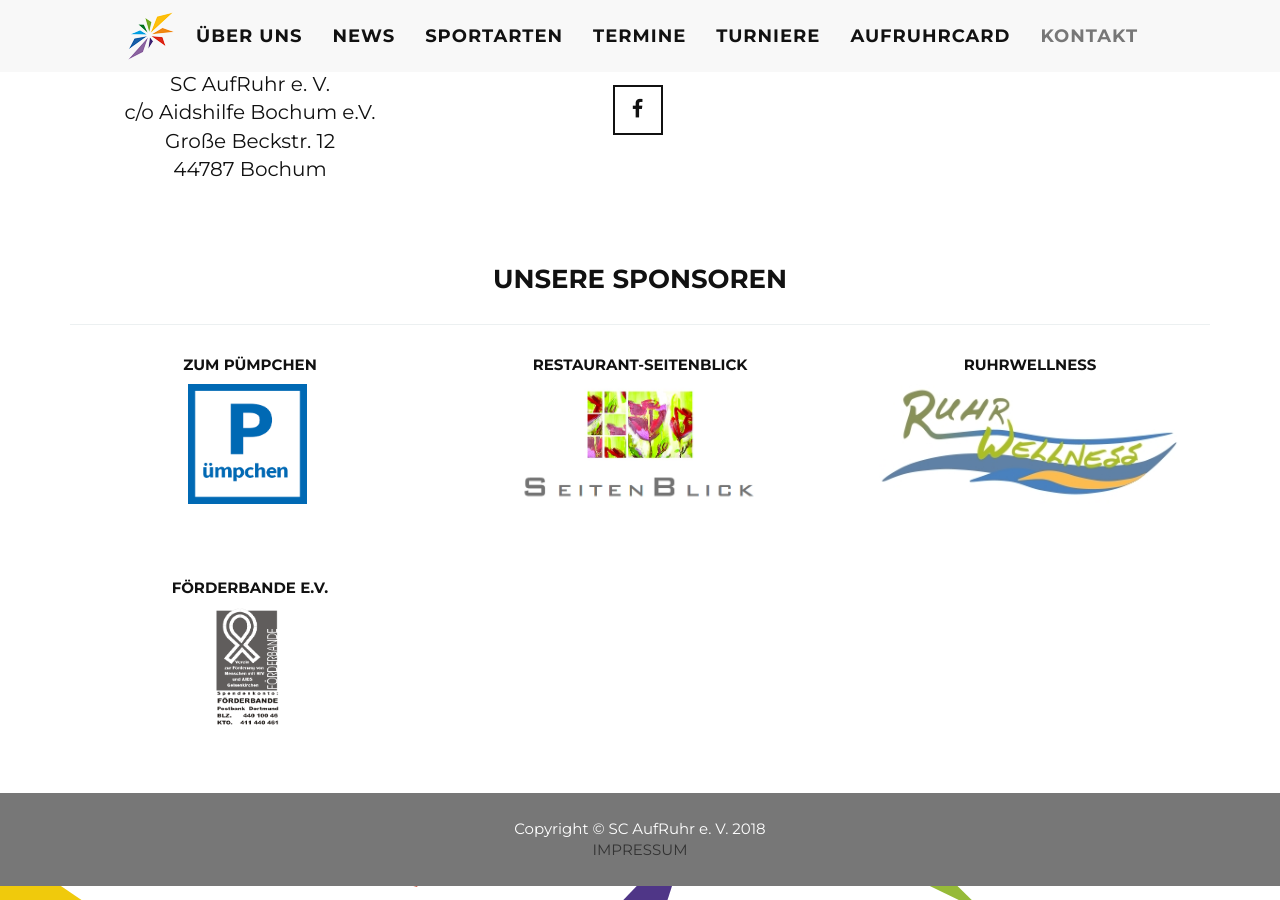
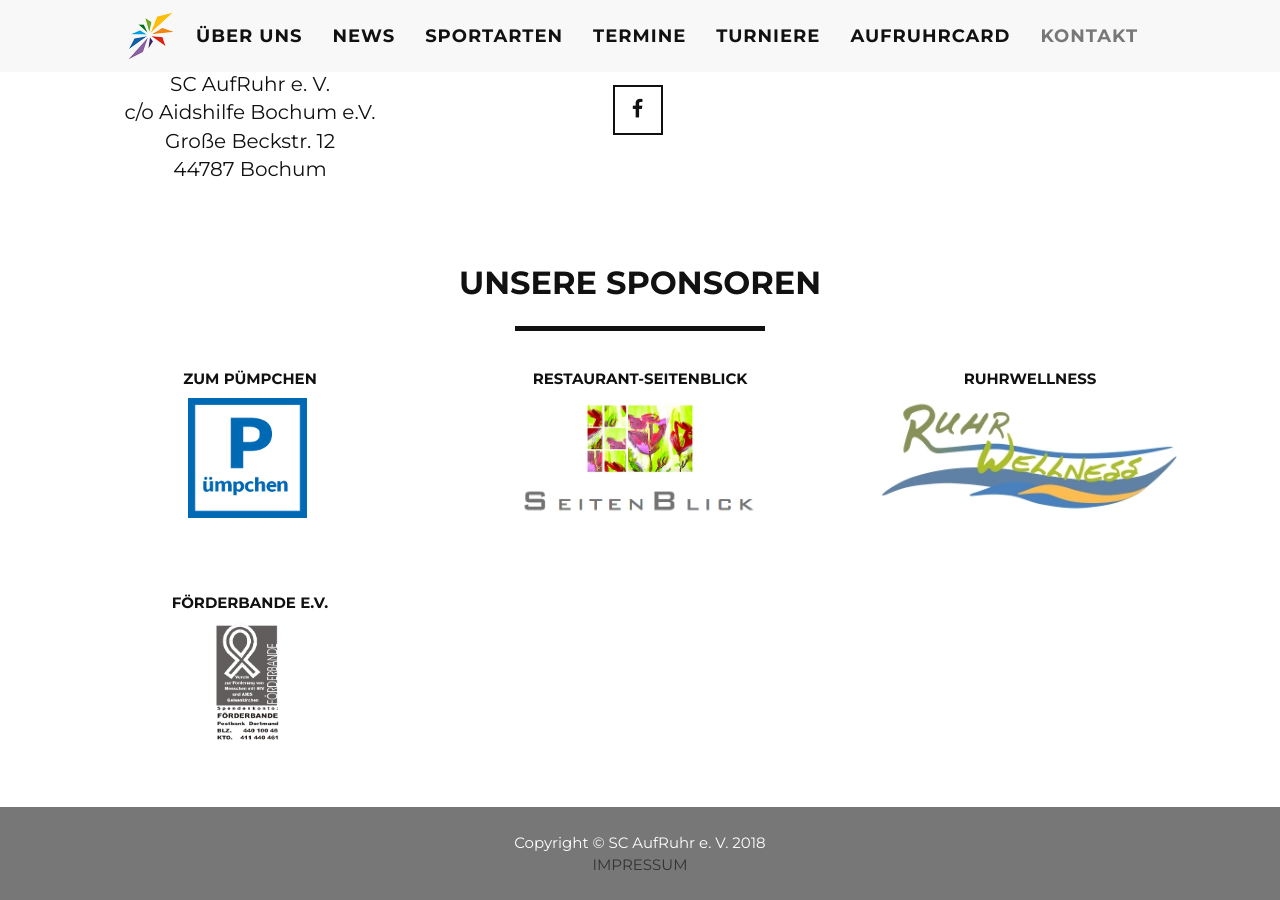
Before and after one commit to scarweb/scarweb.github.io, a Jekyll site: the page built from index.html, in a window 1280 px wide and 900 px high, scrolled down 5972 px. Built offline with Jekyll 4.4.1, drawn with Linux system fonts in a browser that asks for light colours.

Commit message:
Update footer.html

```diff
--- a/_includes/footer.html
+++ b/_includes/footer.html
@@ -29,8 +29,8 @@
             <!-- sponsoren -->
             <div class="row">
                     <div class="col-lg-12">
-                        <h3>Unsere Sponsoren</h3>
-                        <hr>
+                        <h2>Unsere Sponsoren</h2>
+                        <hr class="star-primary">
                     </div>
             </div>
             <div class="row">
```
